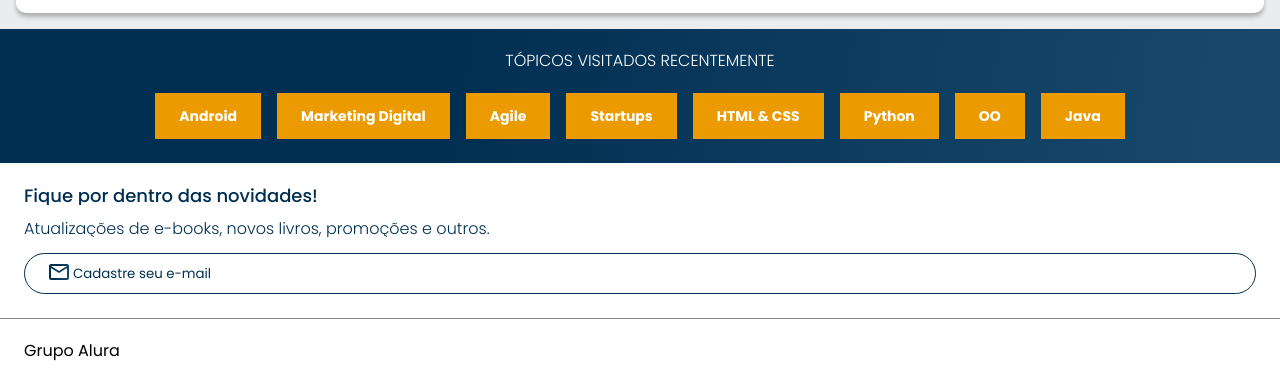
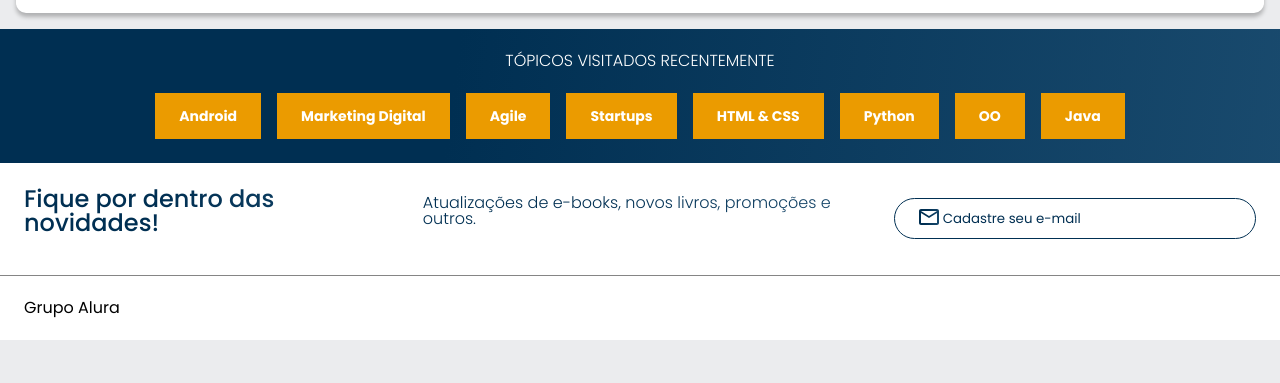
Before and after one commit to Epiled/alura-books, a website: page index.html in a window 1280 px wide. Shown: the part 2282-2665 px from the top of the page. After the commit the page ends 2622 px from the top, so only its background shows below. Drawn offline with nearby package versions, Linux system fonts and the light colour scheme.

Commit message:
Queries Contato

```diff
--- a/assets/css/contato.css
+++ b/assets/css/contato.css
@@ -39,3 +39,20 @@
   color: var(--azul);
   font-family: var(--fonte-principal);
 }
+
+@media screen and (min-width: 1024px){
+  .contato {
+    display: flex;
+    align-items: center;
+    justify-content: center;
+    gap: 1.6rem;
+  }
+
+  .contato_titulo {
+    font-size: 2.4rem;
+  }
+
+  .contato_descricao, .contato_email {
+    width: 30%;
+  }
+}
```
